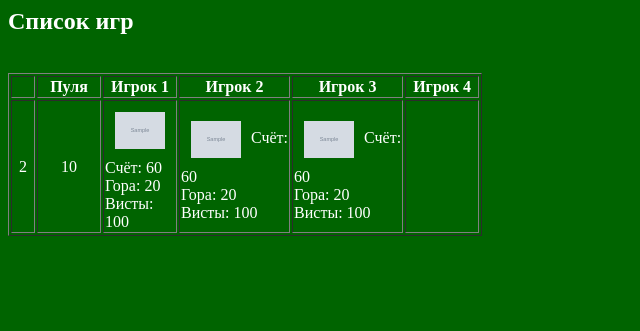
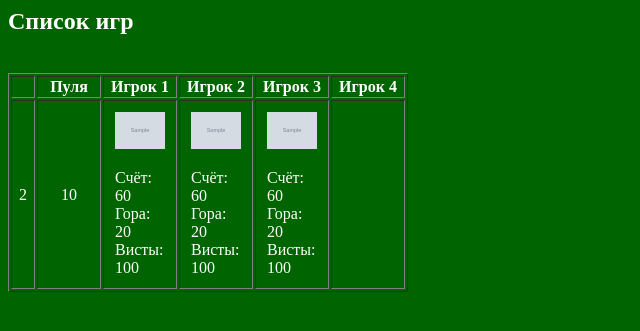
Before and after one commit to WowSoLaggy/Pref, a PHP site: page /games.php in a window 1280 px wide. Shown: the top 331 px of the page, without its empty margins (0-640 px from the left). Run offline with PHP 8.4, Linux system fonts and the light colour scheme; tables that the repository leaves empty or names only in its code hold one stand-in row (values such as "Sample post"); grey boxes marked "Sample" are stand-in pictures.

Commit message:
- table alignment

```diff
--- a/games.php
+++ b/games.php
@@ -23,12 +23,12 @@
 		{
 			echo "<tr><td width=20 align=center>".($games[$i]['id'] + 1).
 			"</td><td align=center>".$games[$i]['total'].
-			"</td><td><img src='images/".$players[$games[$i]['1_name']]['image']."' align=absmiddle hspace=10 vspace=10 width=50><div>Счёт: 60<br>Гора: 20<br>Висты: 100</div>".
-			"</td><td><img src='images/".$players[$games[$i]['2_name']]['image']."' align=absmiddle hspace=10 vspace=10 width=50>Счёт: 60<br>Гора: 20<br>Висты: 100".
-			"</td><td><img src='images/".$players[$games[$i]['3_name']]['image']."' align=absmiddle hspace=10 vspace=10 width=50>Счёт: 60<br>Гора: 20<br>Висты: 100".
+			"</td><td><img src='images/".$players[$games[$i]['1_name']]['image']."' align=absmiddle hspace=10 vspace=10 width=50><p>Счёт: 60<br>Гора: 20<br>Висты: 100</p>".
+			"</td><td><img src='images/".$players[$games[$i]['2_name']]['image']."' align=absmiddle hspace=10 vspace=10 width=50><p>Счёт: 60<br>Гора: 20<br>Висты: 100</p>".
+			"</td><td><img src='images/".$players[$games[$i]['3_name']]['image']."' align=absmiddle hspace=10 vspace=10 width=50><p>Счёт: 60<br>Гора: 20<br>Висты: 100</p>".
 			"</td><td>";
 			if ($games[$i]['num_players'] == 4)
-				echo "<img src='images/".$players[$games[$i]['4_name']]['image']."' align=absmiddle hspace=10 vspace=10 width=50>Счёт: 60<br>Гора: 20<br>Висты: 100";
+				echo "<img src='images/".$players[$games[$i]['4_name']]['image']."' align=absmiddle hspace=10 vspace=10 width=50><p>Счёт: 60<br>Гора: 20<br>Висты: 100</p>";
 			echo "</td></tr>";
 		}
 		echo '</table>';
--- a/style.css
+++ b/style.css
@@ -19,3 +19,8 @@ a:hover
 	color: white;
 	text-decoration: underline;
 }
+
+p
+{
+	margin:10px;
+}
```
